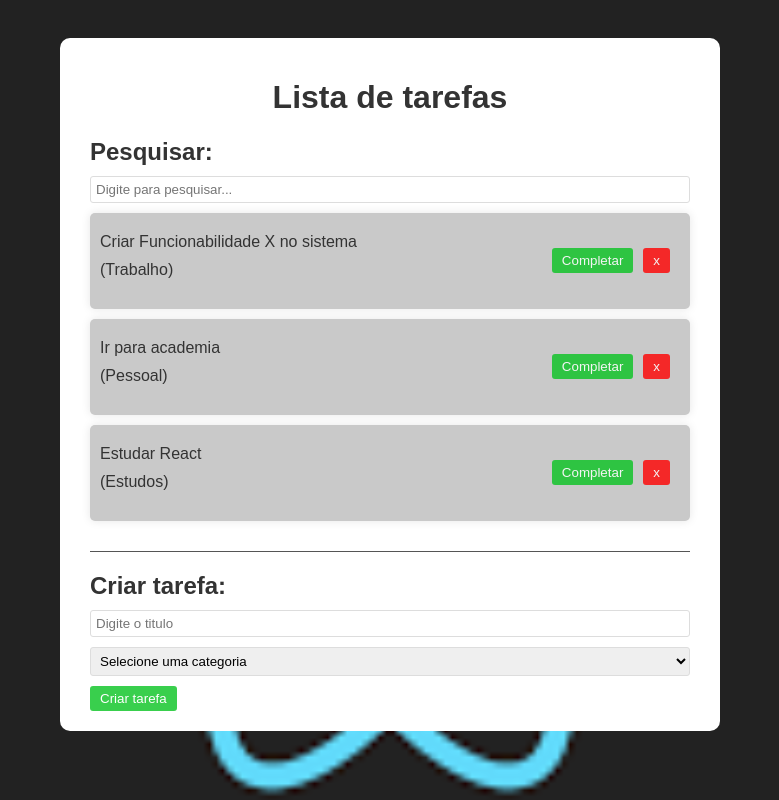
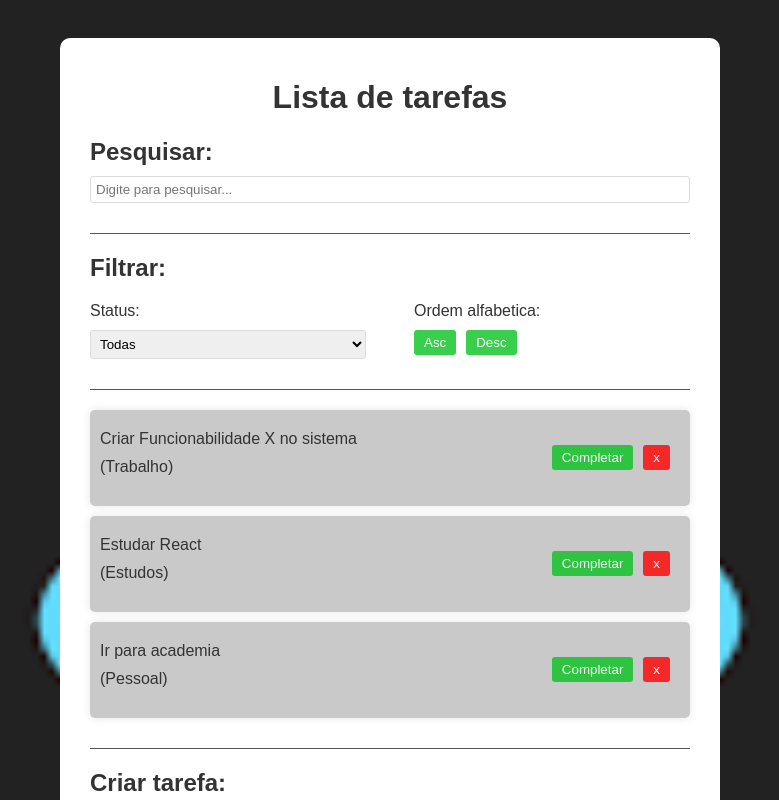
Before and after one commit to RockNicolas/React, a React (Vite) app: page / in a window 1280 px wide. Shown: the top 800 px of the page, without its empty margins (250-1029 px from the left). Built offline with nearby package versions, Linux system fonts and the light colour scheme.

Commit message:
Criando o componente Filter

```diff
--- a/src/App.css
+++ b/src/App.css
@@ -85,3 +85,21 @@
   border-radius: 3px;
   width: 100%;
 }
+
+.filter,
+.search{
+  border-bottom: 1px solid #555;
+  margin-bottom: 20px;
+  padding-bottom: 20px;
+}
+
+.filter-options{
+  display: flex;
+  justify-content: space-between;
+  gap: 3rem;
+}
+
+.filter-options div{
+  flex: 1 1 0;
+
+}
--- a/src/App.jsx
+++ b/src/App.jsx
@@ -2,7 +2,9 @@
 import Todo from './components/Todo';
 import TodoForm from './components/TodoForm';
 import Search from './components/Search';
+import Filter from './components/filter';
 import './App.css';
+
 
 function App() {
   const [todos, setTodos] = useState([
@@ -27,6 +29,9 @@
   ]);
 
   const [ search ,setSearch ] = useState("");
+
+  const [filter ,setFilter ] = useState("All");
+  const[sort, setSort] = useState("Asc");
 
   const addTodo = (text, category,) => {
     const newTodos = [
@@ -60,10 +65,26 @@
     <div className="app">
       <h1>Lista de tarefas</h1>
       <Search search={search} setSearch={setSearch}/>
+      <Filter filter={filter} setFilter={setFilter} setSort={setSort}/>
       <div className="todo-list">
-        {todos.filter((todo) =>
-        todo.text.toLowerCase().includes(search.toLowerCase())
+        {todos
+        .filter((todo) =>
+          filter === "All"
+          ? true
+          : filter === "Completed"
+          ? todo.isCompleted
+          : !todo.isCompleted
         )
+        .filter((todo) =>
+          todo.text.toLowerCase().includes(search.toLowerCase())
+        )
+
+        .sort((a, b) =>
+         sort === "Asc"
+          ? a.text.localeCompare(b.text)
+          : b.text.localeCompare(a.text)
+        )
+
         .map((todo) => (
           <Todo
             key={todo.id}
--- a/src/components/Filter.jsx
+++ b/src/components/Filter.jsx
@@ -1,8 +1,25 @@
 import React from 'react'
 
-const filter = () => {
+const filter = ({ filter, setFilter, setSort }) => {
   return (
-    <div>filter</div>
+    <div className='filter'>
+        <h2>Filtrar:</h2>
+        <div className="filter-options">
+            <div>
+                <p>Status:</p>
+                <select value={filter} onChange={(e) => setFilter(e.target.value)}>
+                    <option value="All">Todas</option>
+                    <option value="Completed">Completas</option>
+                    <option value="Incompleted">Incompletas</option>
+                </select>
+            </div>
+            <div>
+                <p>Ordem alfabetica:</p>
+                <button onClick={() => setSort("Asc")}>Asc</button>
+                <button onClick={() => setSort("Desc")}>Desc</button>
+            </div>
+        </div>
+    </div>
   )
 }
 
```
